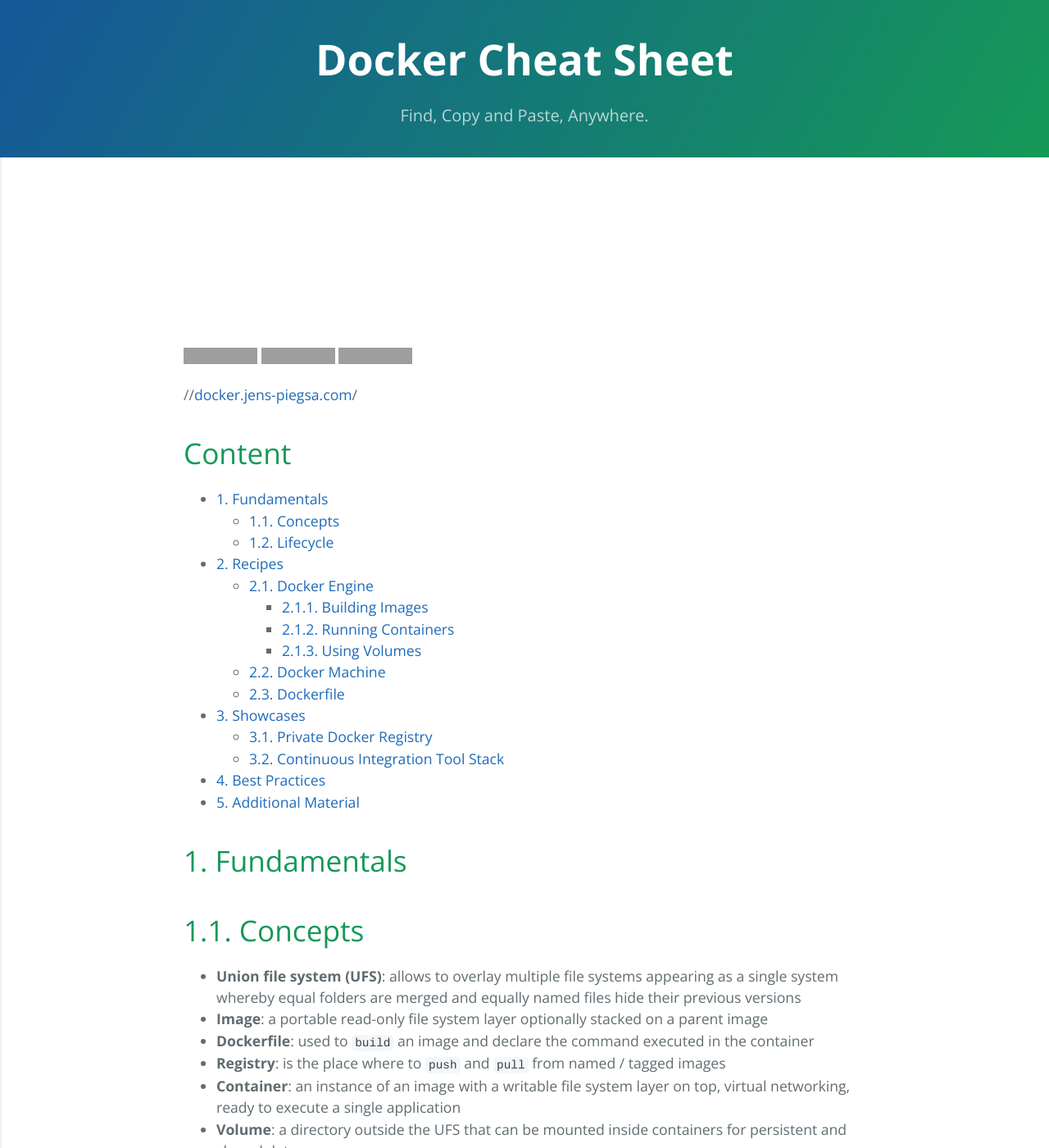
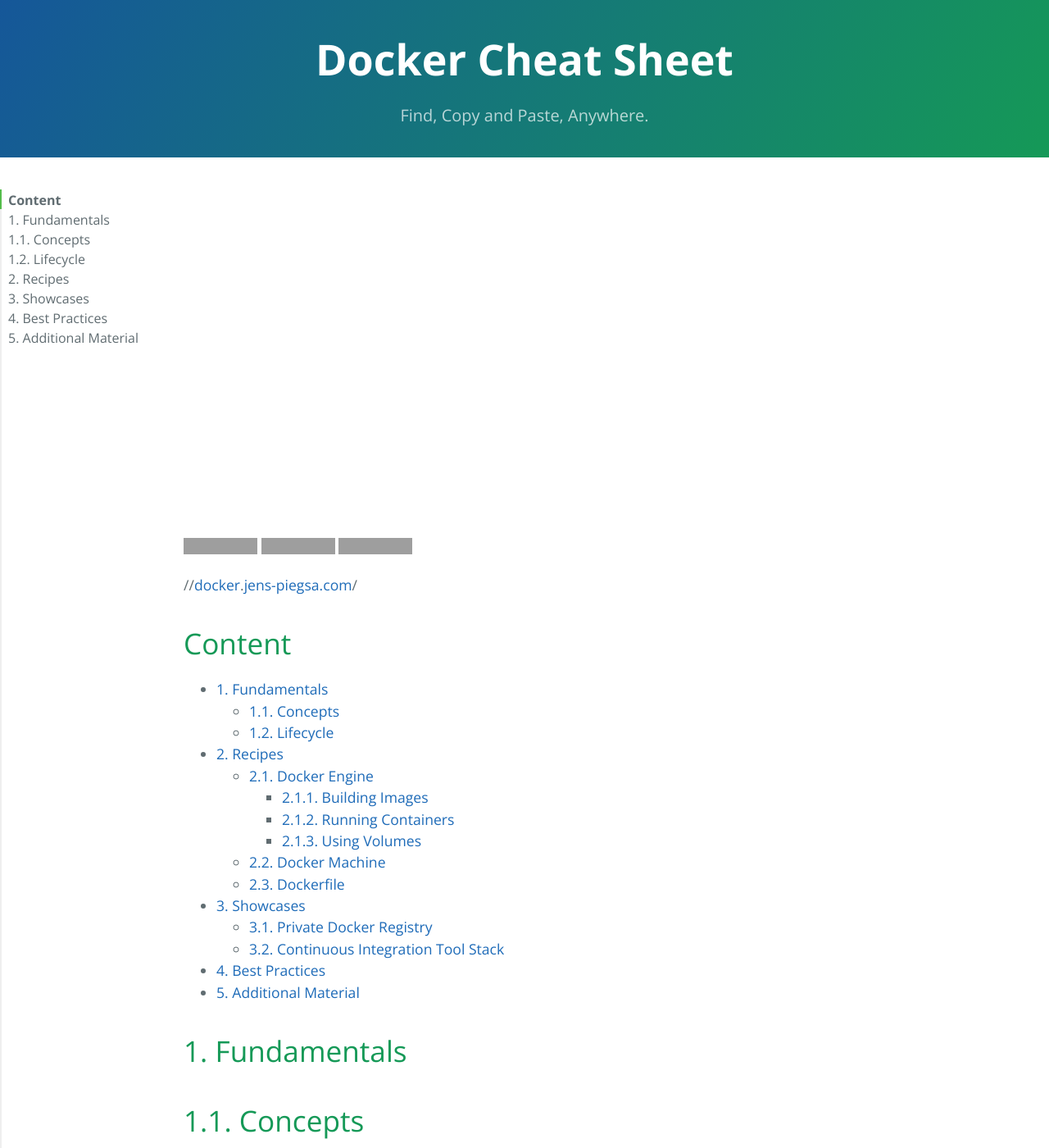
Before and after one commit to JensPiegsa/docker-cheat-sheet, a Jekyll site: the page built from index.md, in a window 1280 px wide and 1400 px high. Shown: the whole window at 82% size. Built offline with Jekyll 4.4.1, drawn with Linux system fonts in a browser that asks for light colours; grey boxes are pictures that could not be loaded.

Commit message:
revision

```diff
--- a/_layouts/index.html
+++ b/_layouts/index.html
@@ -64,8 +64,8 @@
 				tocSelector: '.js-toc',
 				contentSelector: '.main-content',
 				headingSelector: 'h1, h2, h3',
-				headingsOffset: 150,
-				fixedSidebarOffset: '150'
+				headingsOffset: 250,
+				fixedSidebarOffset: 'auto'
 			});
 		}
 		function init() {
--- a/stylesheets/stylesheet.css
+++ b/stylesheets/stylesheet.css
@@ -330,11 +330,10 @@
 
 
 
-/************************************ STICKY HEADER *******************************************/
+/* STICKY HEADER */
 
 main {
   background-color: #fff;
-  margin-top: 340px;
   transition: margin 0.3s;
 }
 
@@ -380,3 +379,12 @@
 	clear: both;
 	height: 0;
 }
+
+/* TOC */
+
+nav.js-toc {
+    left: 1vw;
+    margin-top: 14.5rem;
+    width: 170px;
+    height: 100%;
+}
```
